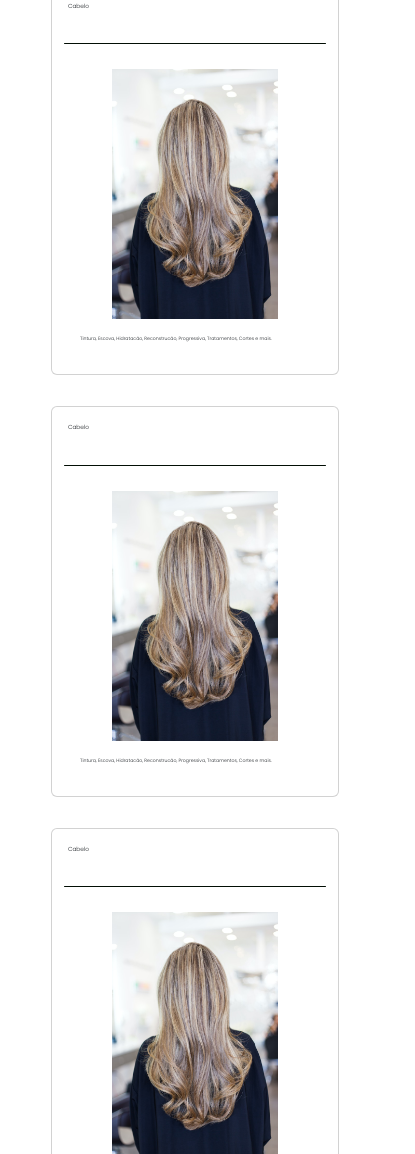
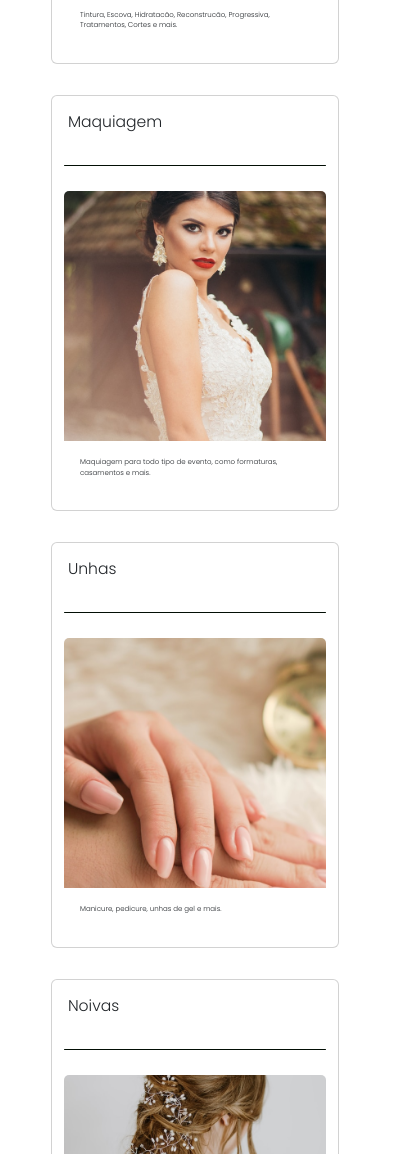
Before and after one commit to KadiPukki/williambranco, a plain HTML site: page index.html in a window 390 px wide. Shown: the part 2680-3834 px from the top of the page, 415 px wide, since content can reach past the window. Drawn offline with nearby package versions, Linux system fonts and the light colour scheme; a script that the page names is missing; a web font is replaced by a local one.

Commit message:
responsive

```diff
--- a/assets/css/responsive.css
+++ b/assets/css/responsive.css
@@ -12,29 +12,12 @@
         font-size: 3vw;
     }
 
-    /*.hero {
-        flex-direction: column;
-        justify-content: center;
-    }*/
-
     .hero-media {
         display: none;
     }
 
-    /*.hero-content h1{
-        font-size: 15vw;
-        margin-top: 50vh;
-        margin-left: 3vw;
-    }
 
-    .hero-content p {
-        font-size: 8vw;
-        font-weight: 400;
-        width: 45%;
-        margin-top: 5vh;
-        margin-left: 3vw;
-        word-break: break-all;
-    }*/
+
 
 }
 
@@ -86,5 +69,13 @@
         font-size: 3.5vw;
     }
 
+    .card-title {
+        font-size: 4vw;
+    }
+
+    .card-content {
+        font-size: 1.8vw;
+    }
+
 
 }
--- a/assets/css/style.css
+++ b/assets/css/style.css
@@ -226,11 +226,11 @@ a:active {
 .services {
     background-color: var(--orange);
     width: 100%;
-    height: 10vh;
+    height: 8vh;
     font-family: 'Crimson Text', serif;
     font-size: 6vh;
-    font-weight: 400;
-    margin: 3vh;
+    margin-top: 10vh;
+    margin-bottom: 10vh;
 
 }
 
@@ -253,7 +253,7 @@ a:active {
 
 .card-title {
     font-family: 'Poppins', sans-serif;
-    font-size: 1.5vw;
+    font-size: 1.8vw;
     font-weight: 300;
     margin-top: 2vh;
     margin-left: 1vw;
@@ -268,7 +268,7 @@ a:active {
 }
 
 .card-image-position {
-    object-fit:contain;
+    object-fit: cover;
     height: 250px;
 }
 
--- a/index.html
+++ b/index.html
@@ -116,7 +116,7 @@
                 <!--cada coluna tem 12 espacos. Coloco o número de quantas colunas eu quero que o card ocupe-->
                 <h5 class="card-title">Cabelo</h5>
                 <div class="line-2"></div>
-                <img src="./assets/images/jessie-dee-dabrowski-www-jessiedee-net-unsplash.jpg" class="card-img-top card-image-position" alt="tigela de abacate" title="Photo by Jessie Dee Dabrowski on Unsplash">
+                <img src="./assets/images/jessie-dee-dabrowski-www-jessiedee-net-unsplash.jpg" class="card-img-top card-image-position" alt="cabelo escovado" title="Photo by Jessie Dee Dabrowski on Unsplash">
                 <div class="card-body">
                     <p class="card-content">Tintura, Escova, Hidratacão, Reconstrucão, Progressiva, Tratamentos, Cortes e mais.</p>
                 </div>
@@ -124,37 +124,37 @@
 
             <article class="card card-size">
                 <!--cada coluna tem 12 espacos. Coloco o número de quantas colunas eu quero que o card ocupe-->
-                <h5 class="card-title">Cabelo</h5>
+                <h5 class="card-title">Maquiagem</h5>
                 <div class="line-2"></div>
-                <img src="./assets/images/jessie-dee-dabrowski-www-jessiedee-net-unsplash.jpg"
-                    class="card-img-top card-image-position" alt="tigela de abacate"
-                    title="Photo by Jessie Dee Dabrowski on Unsplash">
+                <img src="./assets/images/omar-tursic-unsplash.jpg"
+                    class="card-img-top card-image-position" alt="mulher maquiada"
+                    title="Photo by Omar Tursic on Unsplash">
                 <div class="card-body">
-                    <p class="card-content">Tintura, Escova, Hidratacão, Reconstrucão, Progressiva, Tratamentos, Cortes e mais.</p>
+                    <p class="card-content">Maquiagem para todo tipo de evento, como formaturas, casamentos e mais. </p>
                 </div>
             </article>
 
             <article class="card card-size">
                 <!--cada coluna tem 12 espacos. Coloco o número de quantas colunas eu quero que o card ocupe-->
-                <h5 class="card-title">Cabelo</h5>
+                <h5 class="card-title">Unhas</h5>
                 <div class="line-2"></div>
-                <img src="./assets/images/jessie-dee-dabrowski-www-jessiedee-net-unsplash.jpg"
-                    class="card-img-top card-image-position" alt="tigela de abacate"
-                    title="Photo by Jessie Dee Dabrowski on Unsplash">
+                <img src="./assets/images/chelson-tamares-unsplash.jpg"
+                    class="card-img-top card-image-position" alt="unhas feitas"
+                    title="Photo by Chelson Tamares on Unsplash">
                 <div class="card-body">
-                    <p class="card-content">Tintura, Escova, Hidratacão, Reconstrucão, Progressiva, Tratamentos, Cortes e mais.</p>
+                    <p class="card-content">Manicure, pedicure, unhas de gel e mais.</p>
                 </div>
             </article>
 
             <article class="card card-size">
                 <!--cada coluna tem 12 espacos. Coloco o número de quantas colunas eu quero que o card ocupe-->
-                <h5 class="card-title">Cabelo</h5>
+                <h5 class="card-title">Noivas</h5>
                 <div class="line-2"></div>
-                <img src="./assets/images/jessie-dee-dabrowski-www-jessiedee-net-unsplash.jpg"
-                    class="card-img-top card-image-position" alt="tigela de abacate"
-                    title="Photo by Jessie Dee Dabrowski on Unsplash">
+                <img src="./assets/images/angelo-pantazis-unsplash.jpg"
+                    class="card-img-top card-image-position" alt="penteado de noiva"
+                    title="Photo by Angelo Pantazis on Unsplash">
                 <div class="card-body">
-                    <p class="card-content">Tintura, Escova, Hidratacão, Reconstrucão, Progressiva, Tratamentos, Cortes e mais.</p>
+                    <p class="card-content">Penteados, maquiagens e tudo mais que a noiva precisa!</p>
                 </div>
             </article>
 
```
